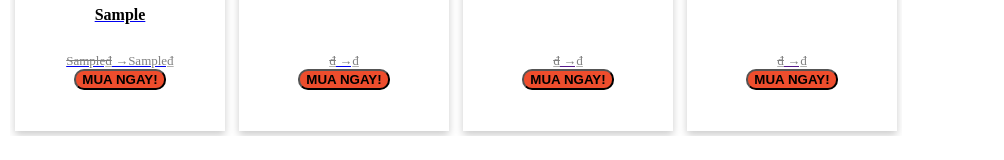
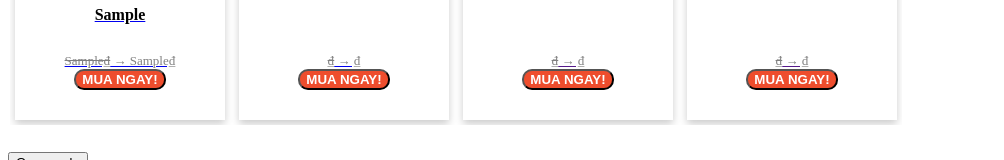
Before and after one commit to gilcodes/featuredproducts, a plain HTML site: page index.html in a window 1280 px wide. Both pictures are taken after typing "Sample", "Sample", "Sample", "Sample", "Sample", "Sample" into the empty fields and a click on the button "Submit". Shown: the part 549-709 px from the top of the page, without its empty margins (0-1004 px from the left). Drawn offline with Linux system fonts and the light colour scheme.

Commit message:
Update index.html

```diff
--- a/index.html
+++ b/index.html
@@ -84,79 +84,79 @@
 
 
         document.getElementById("result").innerHTML = "<h4>Sản phẩm nổi bật</h4><br><div class=\"grid-container\" style=\"overflow-x: scroll; overflow-y: hidden; white-space: nowrap;\">" +
-            "    <div class=\"grid\" style=\"box-shadow: 0 4px 8px 0 rgba(0, 0, 0, 0.2); width: 200px; height: 279px" +
+            "    <div class=\"grid\" style=\"box-shadow: 0 4px 8px 0 rgba(0, 0, 0, 0.2); width: 200px; height: 268px" +
             "; text-align: center; margin: 5px; padding: 5px; display: inline-block;\">" +
             "        <a href=\"" + varlink01 + "\"><img style=\"flex-shrink: 0; left: 50%; height: 150px; object-fit: cover; width: 100%;\" src=\"" + varurl01 + "\" />" +
             "            <p class=\"product-name\" style=\"margin: 5px; height: 42px" +
             "; overflow: hidden; text-overflow: ellipsis; white-space: normal; color: black;\"><strong>" + vartext01 + "</strong></p>" +
-            "            <p class=\"price\" style=\"color: grey; font-size: 13px; margin-top: 5px; margin-bottom: 0; object-fit: cover;\"><span style=\"text-decoration: line-through;\">" + varold01 + "₫</span> →" + varnew01 + "₫</p>" +
-            "            <button class=\"deal-button\" style=\"background: #ee4d2d; border-radius: 10px; font-weight: bold; color: black;\">MUA NGAY!</button>" +
+            "            <p class=\"price\" style=\"color: grey; font-size: 13px; margin-top: 5px; margin-bottom: 0; object-fit: cover;\"><span style=\"text-decoration: line-through;\">" + varold01 + "₫</span> → " + varnew01 + "₫</p>" +
+            "            <button class=\"deal-button\" style=\"background: #ee4d2d; border-radius: 10px; font-weight: bold; color: white;\">MUA NGAY!</button>" +
             "        </a>" +
             "    </div>" +
-            "    <div class=\"grid\" style=\"box-shadow: 0 4px 8px 0 rgba(0, 0, 0, 0.2); width: 200px; height: 279px" +
+            "    <div class=\"grid\" style=\"box-shadow: 0 4px 8px 0 rgba(0, 0, 0, 0.2); width: 200px; height: 268px" +
             "; text-align: center; margin: 5px; padding: 5px; display: inline-block;\">" +
             "        <a href=\"" + varlink02 + "\"><img style=\"flex-shrink: 0; left: 50%; height: 150px; object-fit: cover; width: 100%;\" src=\"" + varurl02 + "\" />" +
             "            <p class=\"product-name\" style=\"margin: 5px; height: 42px" +
             "; overflow: hidden; text-overflow: ellipsis; white-space: normal; color: black;\"><strong>" + vartext02 + "</strong></p>" +
-            "            <p class=\"price\" style=\"color: grey; font-size: 13px; margin-top: 5px; margin-bottom: 0; object-fit: cover;\"><span style=\"text-decoration: line-through;\">" + varold02 + "₫</span> →" + varnew02 + "₫</p>" +
-            "            <button class=\"deal-button\" style=\"background: #ee4d2d; border-radius: 10px; font-weight: bold; color: black;\">MUA NGAY!</button>" +
+            "            <p class=\"price\" style=\"color: grey; font-size: 13px; margin-top: 5px; margin-bottom: 0; object-fit: cover;\"><span style=\"text-decoration: line-through;\">" + varold02 + "₫</span> → " + varnew02 + "₫</p>" +
+            "            <button class=\"deal-button\" style=\"background: #ee4d2d; border-radius: 10px; font-weight: bold; color: white;\">MUA NGAY!</button>" +
             "        </a>" +
             "    </div>" +
-            "    <div class=\"grid\" style=\"box-shadow: 0 4px 8px 0 rgba(0, 0, 0, 0.2); width: 200px; height: 279px" +
+            "    <div class=\"grid\" style=\"box-shadow: 0 4px 8px 0 rgba(0, 0, 0, 0.2); width: 200px; height: 268px" +
             "; text-align: center; margin: 5px; padding: 5px; display: inline-block;\">" +
             "        <a href=\"" + varlink03 + "\"><img style=\"flex-shrink: 0; left: 50%; height: 150px; object-fit: cover; width: 100%;\" src=\"" + varurl03 + "\" />" +
             "            <p class=\"product-name\" style=\"margin: 5px; height: 42px" +
             "; overflow: hidden; text-overflow: ellipsis; white-space: normal; color: black;\"><strong>" + vartext03 + "</strong></p>" +
-            "            <p class=\"price\" style=\"color: grey; font-size: 13px; margin-top: 5px; margin-bottom: 0; object-fit: cover;\"><span style=\"text-decoration: line-through;\">" + varold03 + "₫</span> →" + varnew03 + "₫</p>" +
-            "            <button class=\"deal-button\" style=\"background: #ee4d2d; border-radius: 10px; font-weight: bold; color: black;\">MUA NGAY!</button>" +
+            "            <p class=\"price\" style=\"color: grey; font-size: 13px; margin-top: 5px; margin-bottom: 0; object-fit: cover;\"><span style=\"text-decoration: line-through;\">" + varold03 + "₫</span> → " + varnew03 + "₫</p>" +
+            "            <button class=\"deal-button\" style=\"background: #ee4d2d; border-radius: 10px; font-weight: bold; color: white;\">MUA NGAY!</button>" +
             "        </a>" +
             "    </div>" +
-            "    <div class=\"grid\" style=\"box-shadow: 0 4px 8px 0 rgba(0, 0, 0, 0.2); width: 200px; height: 279px" +
+            "    <div class=\"grid\" style=\"box-shadow: 0 4px 8px 0 rgba(0, 0, 0, 0.2); width: 200px; height: 268px" +
             "; text-align: center; margin: 5px; padding: 5px; display: inline-block;\">" +
             "        <a href=\"" + varlink04 + "\"><img style=\"flex-shrink: 0; left: 50%; height: 150px; object-fit: cover; width: 100%;\" src=\"" + varurl04 + "\" />" +
             "            <p class=\"product-name\" style=\"margin: 5px; height: 42px" +
             "; overflow: hidden; text-overflow: ellipsis; white-space: normal; color: black;\"><strong>" + vartext04 + "</strong></p>" +
-            "            <p class=\"price\" style=\"color: grey; font-size: 13px; margin-top: 5px; margin-bottom: 0; object-fit: cover;\"><span style=\"text-decoration: line-through;\">" + varold04 + "₫</span> →" + varnew04 + "₫</p>" +
-            "            <button class=\"deal-button\" style=\"background: #ee4d2d; border-radius: 10px; font-weight: bold; color: black;\">MUA NGAY!</button>" +
+            "            <p class=\"price\" style=\"color: grey; font-size: 13px; margin-top: 5px; margin-bottom: 0; object-fit: cover;\"><span style=\"text-decoration: line-through;\">" + varold04 + "₫</span> → " + varnew04 + "₫</p>" +
+            "            <button class=\"deal-button\" style=\"background: #ee4d2d; border-radius: 10px; font-weight: bold; color: white;\">MUA NGAY!</button>" +
             "        </a>" +
             "    </div></div>"
         ;
 
         document.getElementById("visible").innerHTML = "<h4>Sản phẩm nổi bật</h4><br><div class=\"grid-container\" style=\"overflow-x: scroll; overflow-y: hidden; white-space: nowrap;\">" +
-            "    <div class=\"grid\" style=\"box-shadow: 0 4px 8px 0 rgba(0, 0, 0, 0.2); width: 200px; height: 279px" +
+            "    <div class=\"grid\" style=\"box-shadow: 0 4px 8px 0 rgba(0, 0, 0, 0.2); width: 200px; height: 268px" +
             "; text-align: center; margin: 5px; padding: 5px; display: inline-block;\">" +
             "        <a href=\"" + varlink01 + "\"><img style=\"flex-shrink: 0; left: 50%; height: 150px; object-fit: cover; width: 100%;\" src=\"" + varurl01 + "\" />" +
             "            <p class=\"product-name\" style=\"margin: 5px; height: 42px" +
             "; overflow: hidden; text-overflow: ellipsis; white-space: normal; color: black;\"><strong>" + vartext01 + "</strong></p>" +
-            "            <p class=\"price\" style=\"color: grey; font-size: 13px; margin-top: 5px; margin-bottom: 0; object-fit: cover;\"><span style=\"text-decoration: line-through;\">" + varold01 + "₫</span> →" + varnew01 + "₫</p>" +
-            "            <button class=\"deal-button\" style=\"background: #ee4d2d; border-radius: 10px; font-weight: bold; color: black;\">MUA NGAY!</button>" +
+            "            <p class=\"price\" style=\"color: grey; font-size: 13px; margin-top: 5px; margin-bottom: 0; object-fit: cover;\"><span style=\"text-decoration: line-through;\">" + varold01 + "₫</span> → " + varnew01 + "₫</p>" +
+            "            <button class=\"deal-button\" style=\"background: #ee4d2d; border-radius: 10px; font-weight: bold; color: white;\">MUA NGAY!</button>" +
             "        </a>" +
             "    </div>" +
-            "    <div class=\"grid\" style=\"box-shadow: 0 4px 8px 0 rgba(0, 0, 0, 0.2); width: 200px; height: 279px" +
+            "    <div class=\"grid\" style=\"box-shadow: 0 4px 8px 0 rgba(0, 0, 0, 0.2); width: 200px; height: 268px" +
             "; text-align: center; margin: 5px; padding: 5px; display: inline-block;\">" +
             "        <a href=\"" + varlink02 + "\"><img style=\"flex-shrink: 0; left: 50%; height: 150px; object-fit: cover; width: 100%;\" src=\"" + varurl02 + "\" />" +
             "            <p class=\"product-name\" style=\"margin: 5px; height: 42px" +
             "; overflow: hidden; text-overflow: ellipsis; white-space: normal; color: black;\"><strong>" + vartext02 + "</strong></p>" +
-            "            <p class=\"price\" style=\"color: grey; font-size: 13px; margin-top: 5px; margin-bottom: 0; object-fit: cover;\"><span style=\"text-decoration: line-through;\">" + varold02 + "₫</span> →" + varnew02 + "₫</p>" +
-            "            <button class=\"deal-button\" style=\"background: #ee4d2d; border-radius: 10px; font-weight: bold; color: black;\">MUA NGAY!</button>" +
+            "            <p class=\"price\" style=\"color: grey; font-size: 13px; margin-top: 5px; margin-bottom: 0; object-fit: cover;\"><span style=\"text-decoration: line-through;\">" + varold02 + "₫</span> → " + varnew02 + "₫</p>" +
+            "            <button class=\"deal-button\" style=\"background: #ee4d2d; border-radius: 10px; font-weight: bold; color: white;\">MUA NGAY!</button>" +
             "        </a>" +
             "    </div>" +
-            "    <div class=\"grid\" style=\"box-shadow: 0 4px 8px 0 rgba(0, 0, 0, 0.2); width: 200px; height: 279px" +
+            "    <div class=\"grid\" style=\"box-shadow: 0 4px 8px 0 rgba(0, 0, 0, 0.2); width: 200px; height: 268px" +
             "; text-align: center; margin: 5px; padding: 5px; display: inline-block;\">" +
             "        <a href=\"" + varlink03 + "\"><img style=\"flex-shrink: 0; left: 50%; height: 150px; object-fit: cover; width: 100%;\" src=\"" + varurl03 + "\" />" +
             "            <p class=\"product-name\" style=\"margin: 5px; height: 42px" +
             "; overflow: hidden; text-overflow: ellipsis; white-space: normal; color: black;\"><strong>" + vartext03 + "</strong></p>" +
-            "            <p class=\"price\" style=\"color: grey; font-size: 13px; margin-top: 5px; margin-bottom: 0; object-fit: cover;\"><span style=\"text-decoration: line-through;\">" + varold03 + "₫</span> →" + varnew03 + "₫</p>" +
-            "            <button class=\"deal-button\" style=\"background: #ee4d2d; border-radius: 10px; font-weight: bold; color: black;\">MUA NGAY!</button>" +
+            "            <p class=\"price\" style=\"color: grey; font-size: 13px; margin-top: 5px; margin-bottom: 0; object-fit: cover;\"><span style=\"text-decoration: line-through;\">" + varold03 + "₫</span> → " + varnew03 + "₫</p>" +
+            "            <button class=\"deal-button\" style=\"background: #ee4d2d; border-radius: 10px; font-weight: bold; color: white;\">MUA NGAY!</button>" +
             "        </a>" +
             "    </div>" +
-            "    <div class=\"grid\" style=\"box-shadow: 0 4px 8px 0 rgba(0, 0, 0, 0.2); width: 200px; height: 279px" +
+            "    <div class=\"grid\" style=\"box-shadow: 0 4px 8px 0 rgba(0, 0, 0, 0.2); width: 200px; height: 268px" +
             "; text-align: center; margin: 5px; padding: 5px; display: inline-block;\">" +
             "        <a href=\"" + varlink04 + "\"><img style=\"flex-shrink: 0; left: 50%; height: 150px; object-fit: cover; width: 100%;\" src=\"" + varurl04 + "\" />" +
             "            <p class=\"product-name\" style=\"margin: 5px; height: 42px" +
             "; overflow: hidden; text-overflow: ellipsis; white-space: normal; color: black;\"><strong>" + vartext04 + "</strong></p>" +
-            "            <p class=\"price\" style=\"color: grey; font-size: 13px; margin-top: 5px; margin-bottom: 0; object-fit: cover;\"><span style=\"text-decoration: line-through;\">" + varold04 + "₫</span> →" + varnew04 + "₫</p>" +
-            "            <button class=\"deal-button\" style=\"background: #ee4d2d; border-radius: 10px; font-weight: bold; color: black;\">MUA NGAY!</button>" +
+            "            <p class=\"price\" style=\"color: grey; font-size: 13px; margin-top: 5px; margin-bottom: 0; object-fit: cover;\"><span style=\"text-decoration: line-through;\">" + varold04 + "₫</span> → " + varnew04 + "₫</p>" +
+            "            <button class=\"deal-button\" style=\"background: #ee4d2d; border-radius: 10px; font-weight: bold; color: white;\">MUA NGAY!</button>" +
             "        </a>" +
             "    </div></div>"
 
```
